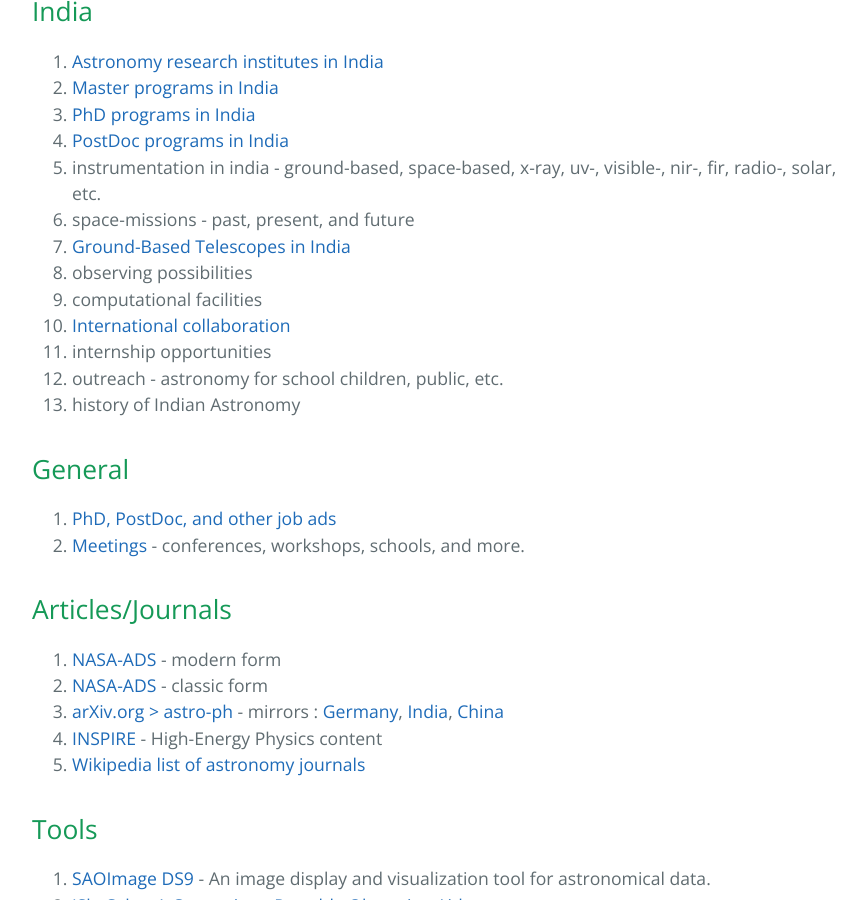
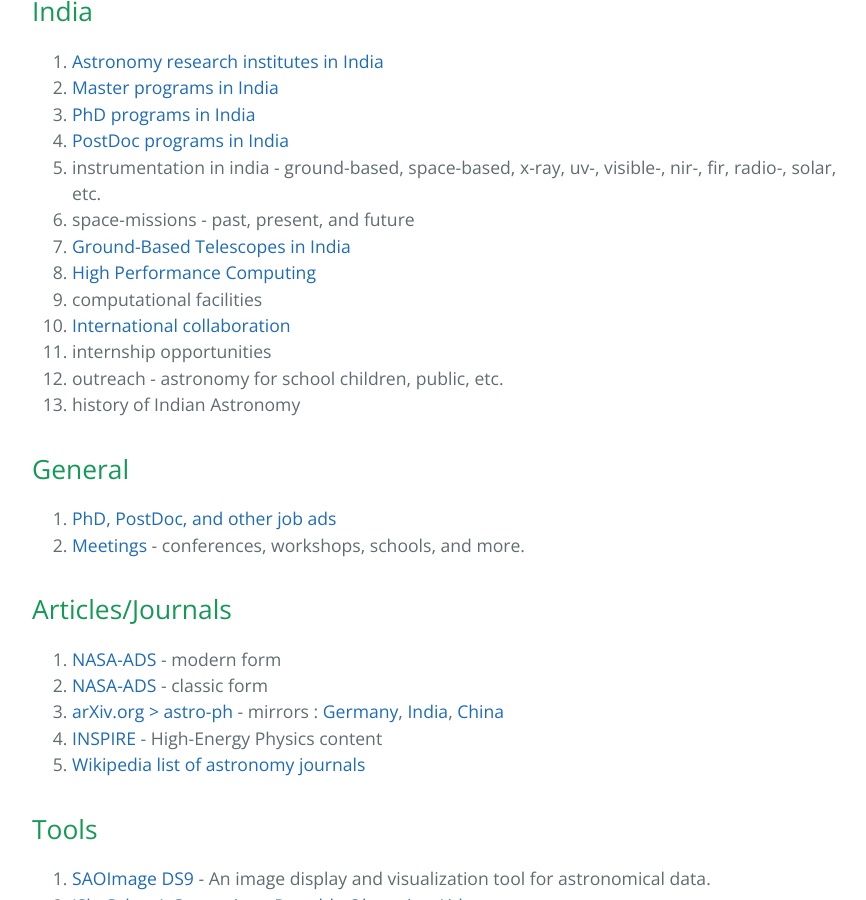
Before and after one commit to AstronomyInIndia/astronomyinindia.github.io, a Jekyll site: the page built from index.md, in a window 1280 px wide and 900 px high, scrolled down 740 px. Shown: the whole window, without its empty margins (192-1058 px from the left). Built offline with Jekyll 4.4.1, drawn with Linux system fonts in a browser that asks for light colours.

Commit message:
Update index.md

```diff
--- a/index.md
+++ b/index.md
@@ -17,7 +17,7 @@ __Disclaimer__: This webpage started as a side project/hobby/learning web-design
 5. instrumentation in india - ground-based, space-based, x-ray, uv-, visible-, nir-, fir, radio-, solar, etc.
 6. space-missions - past, present, and future
 7. [Ground-Based Telescopes in India](./pages/telescopes_india.md)
-8. observing possibilities
+8. [High Performance Computing](./pages/computing.md)
 9. computational facilities
 10. [International collaboration](./pages/india_int_collab.md)
 12. internship opportunities
```
